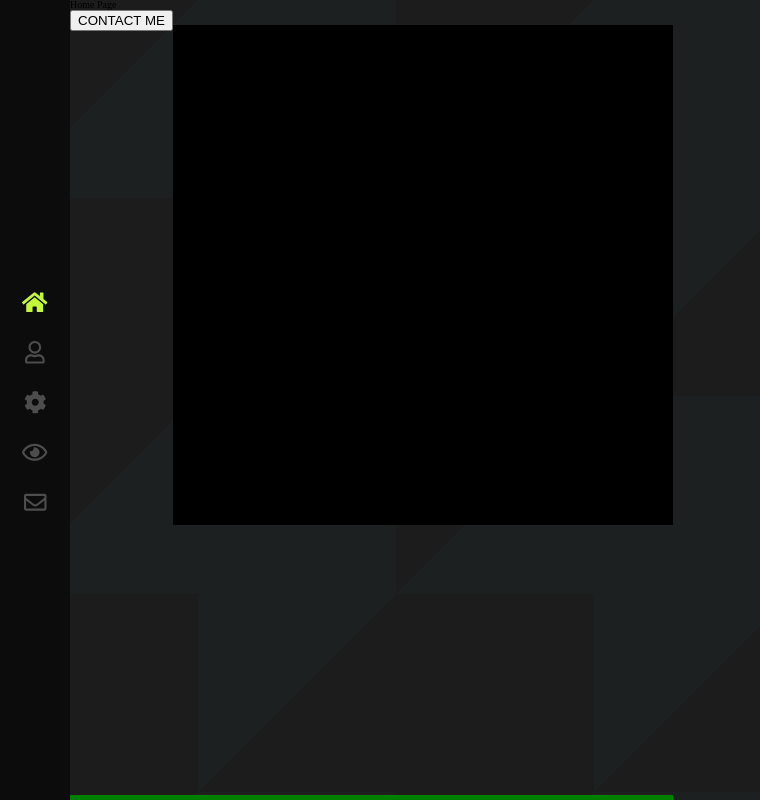
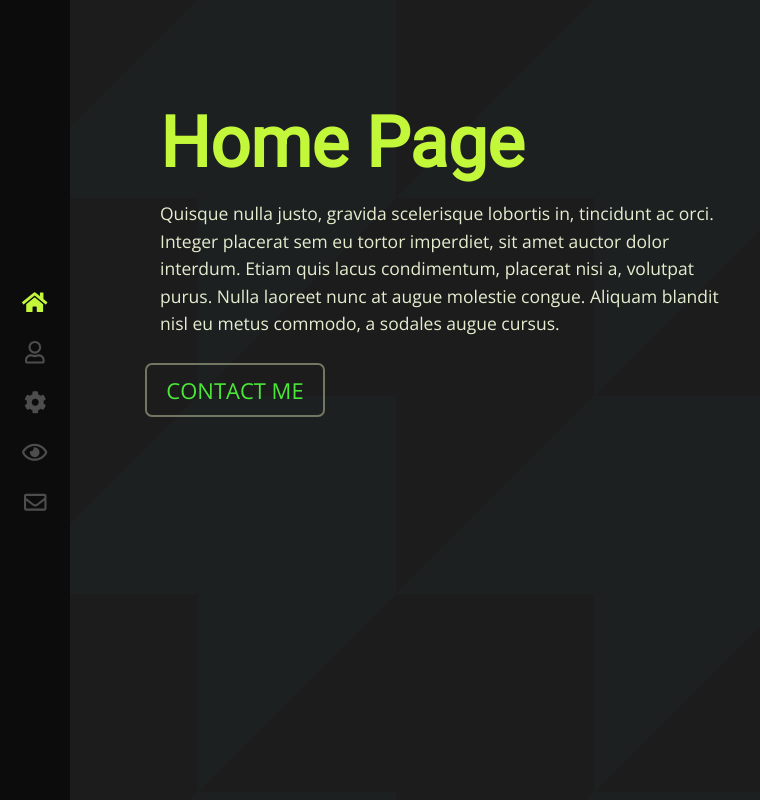
Before and after one commit to fskeen/Portfolio-Template, a React (Create React App) app: page / in a window 1280 px wide. Shown: the whole page, without its empty margins (0-760 px from the left). Built offline with nearby package versions, Linux system fonts and the light colour scheme.

Commit message:
setup basic styling and throughout other pages

```diff
--- a/src/Components/Home/Home.js
+++ b/src/Components/Home/Home.js
@@ -1,14 +1,28 @@
 import React from "react";
+import { Link } from "react-router-dom";
+
+import { MainContainer, Button } from "./Home.styled";
+import {
+  SubTitle,
+  Paragraph,
+  SmallSubTitle
+} from "../../Shared_Styles/TextStyles";
 
 const Home = () => {
   return (
-    <div className="Wrapper">
-      <div>
-        <h1>Home Page</h1>
-        <button>CONTACT ME</button>
-      </div>
-      <div className="futureStuff"></div>
-    </div>
+    <MainContainer>
+      <SubTitle>Home Page</SubTitle>
+      <Paragraph>
+        Quisque nulla justo, gravida scelerisque lobortis in, tincidunt ac orci.
+        Integer placerat sem eu tortor imperdiet, sit amet auctor dolor
+        interdum. Etiam quis lacus condimentum, placerat nisi a, volutpat purus.
+        Nulla laoreet nunc at augue molestie congue. Aliquam blandit nisl eu
+        metus commodo, a sodales augue cursus.
+      </Paragraph>{" "}
+      <Link to="/contact">
+        <Button>CONTACT ME</Button>
+      </Link>
+    </MainContainer>
   );
 };
 
--- /dev/null
+++ b/src/Components/Home/Home.styled.js
@@ -0,0 +1,53 @@
+import styled from "styled-components";
+import {
+  colors,
+  fonts,
+  device,
+  randomColor
+} from "../../Shared_Styles/Style_Variables/colors";
+
+export const MainContainer = styled.main`
+  width: 100%;
+  height: 90vh;
+  padding: 7rem 0 0 7rem;
+  overflow-y: scroll;
+  /* HIDING SCROLL BAR */
+  scrollbar-width: none;
+  -ms-overflow-style: none;
+  ::-webkit-scrollbar {
+    width: 0;
+    height: 0;
+  }
+  @media ${device.mobileL} {
+    max-width: 60rem;
+  }
+`;
+
+export const Button = styled.button`
+  margin: 0.5rem;
+  width: 18rem;
+  display: inline-block;
+  padding: 1rem;
+  font-size: 2.2rem;
+  font-family: ${fonts.body};
+  border: 2px solid rgb(113, 119, 98);
+  background: none;
+  border-radius: 0.7rem;
+  transition: all 1s ease;
+  color: ${randomColor};
+  align-self: flex-end;
+
+  &:hover {
+    cursor: pointer;
+    color: black;
+    border-color: black;
+    background-color: #f9ffea;
+    transition: all 0.2s ease;
+    text-shadow: 2px 2px 0 ${colors.primary};
+    box-shadow: 2px 2px 0px 0px ${colors.primary};
+  }
+
+  @media ${device.mobileS} {
+    max-width: 60rem;
+  }
+`;
--- a/src/Components/Skills/Skills.js
+++ b/src/Components/Skills/Skills.js
@@ -1,20 +1,23 @@
 import React from "react";
+import { MainContainer } from "./Skills.styled";
+import {
+  SubTitle,
+  Paragraph,
+  SmallSubTitle
+} from "../../Shared_Styles/TextStyles";
 
 const Skills = () => {
   return (
-    <div className="Wrapper">
-      <div>
-        <h1>Skills & Experience</h1>
-        <p className="pExample">
-          Quisque nulla justo, gravida scelerisque lobortis in, tincidunt ac
-          orci. Integer placerat sem eu tortor imperdiet, sit amet auctor dolor
-          interdum. Etiam quis lacus condimentum, placerat nisi a, volutpat
-          purus. Nulla laoreet nunc at augue molestie congue. Aliquam blandit
-          nisl eu metus commodo, a sodales augue cursus.
-        </p>{" "}
-      </div>
-      <div className="futureStuff"></div>
-    </div>
+    <MainContainer>
+      <SubTitle>Skills & Experience</SubTitle>
+      <Paragraph>
+        Quisque nulla justo, gravida scelerisque lobortis in, tincidunt ac orci.
+        Integer placerat sem eu tortor imperdiet, sit amet auctor dolor
+        interdum. Etiam quis lacus condimentum, placerat nisi a, volutpat purus.
+        Nulla laoreet nunc at augue molestie congue. Aliquam blandit nisl eu
+        metus commodo, a sodales augue cursus.
+      </Paragraph>{" "}
+    </MainContainer>
   );
 };
 
--- /dev/null
+++ b/src/Components/Skills/Skills.styled.js
@@ -0,0 +1,23 @@
+import styled from "styled-components";
+import {
+  colors,
+  fonts,
+  device
+} from "../../Shared_Styles/Style_Variables/colors";
+
+export const MainContainer = styled.main`
+  width: 100%;
+  height: 90vh;
+  padding: 7rem 0 0 7rem;
+  overflow-y: scroll;
+  /* HIDING SCROLL BAR */
+  scrollbar-width: none;
+  -ms-overflow-style: none;
+  ::-webkit-scrollbar {
+    width: 0;
+    height: 0;
+  }
+  @media ${device.mobileL} {
+    max-width: 60rem;
+  }
+`;
```
Also changed, not shown: src/Components/Skills.js (deleted, +0 -21 lines).
